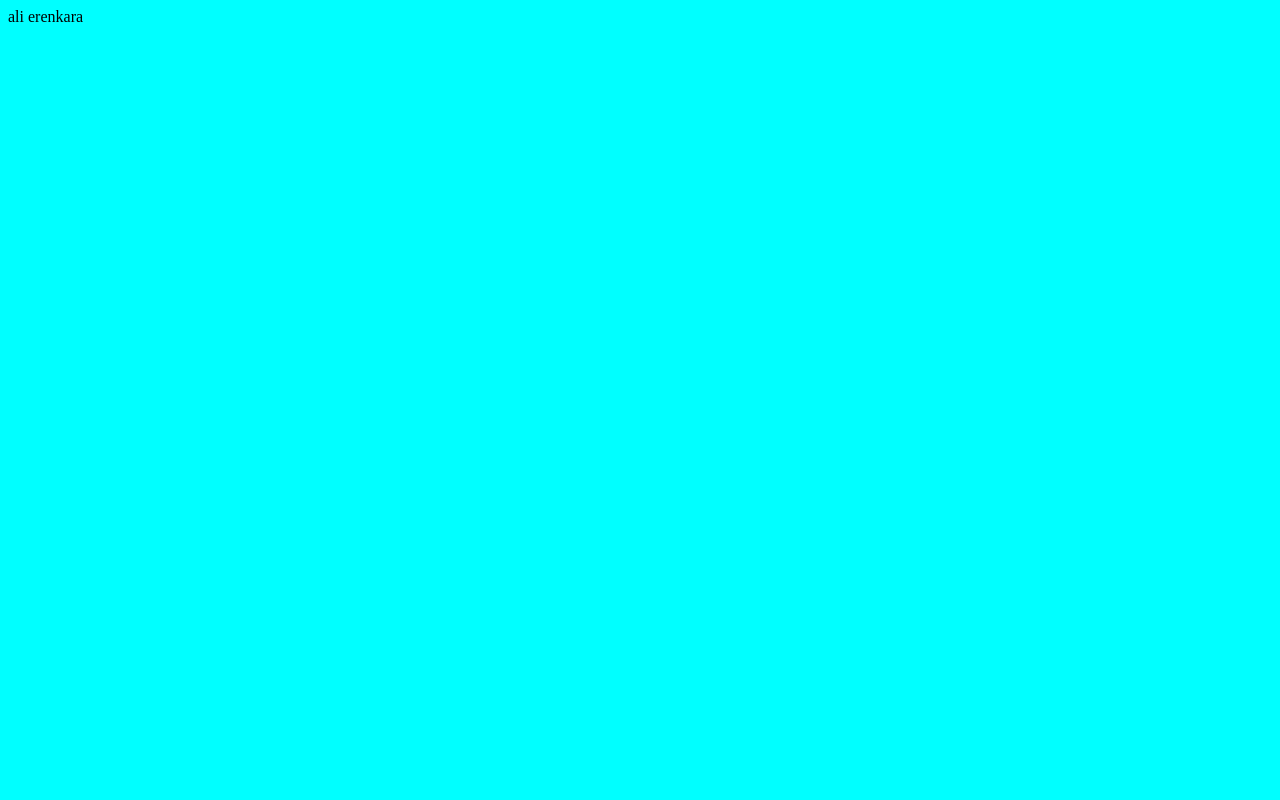
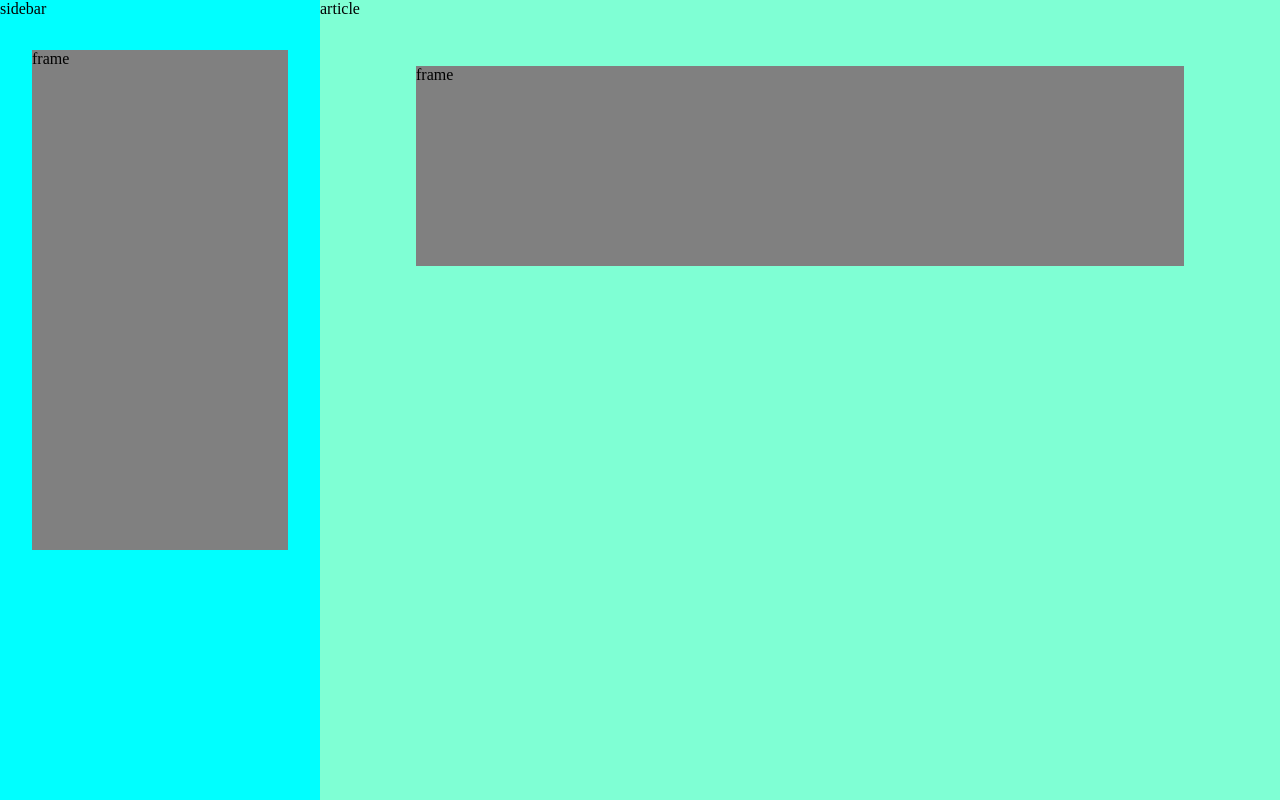
Before and after one commit to alierenkara/alierenkaracom, a React app: page / in a window 1280 px wide. Shown: the top 800 px of the page. Built offline with nearby package versions, Linux system fonts and the light colour scheme.

Commit message:
layout edit

```diff
--- a/package.json
+++ b/package.json
@@ -15,7 +15,8 @@
     "babel-preset-stage-0": "^6.24.1",
     "express": "^4.16.4",
     "react": "^16.6.3",
-    "react-dom": "^16.6.3"
+    "react-dom": "^16.6.3",
+    "react-responsive": "^6.0.1"
   },
   "devDependencies": {
     "babel-core": "^6.26.3",
--- a/src/assets/style.css
+++ b/src/assets/style.css
@@ -1,4 +1,52 @@
-html
-body{
-    background-color: aqua;
+body {
+  background-color: black;
+  margin: 0;
+  padding: 0;
 }
+
+.sidebar {
+  float: left;
+  width: 25%;
+  height: 1200px;
+  background-color: aqua;
+  align-items: center;
+}
+
+.sidebar .frame {
+  background-color: grey;
+  width: 80%;
+  height: 500px;
+  margin: 10%;
+}
+
+.article {
+  float: left;
+  width: 75%;
+  height: 1200px;
+  background-color: aquamarine;
+  align-items: center;
+}
+
+.article .frame {
+  margin: 5% 10% 5% 10% ;
+  background-color: gray;
+  width: 80%;
+  height: 200px;
+}
+
+.mobile-app .sidebar {
+  width: 100%;
+  height: 150px;
+  align-items: center;
+}
+
+.mobile-app .sidebar .frame{
+  height: 100px;
+  margin:auto;
+}
+
+.mobile-app .article {
+  width: 100%;
+  height: 1200px;
+  align-items: center;
+}
--- a/src/components/App.js
+++ b/src/components/App.js
@@ -1,12 +1,31 @@
-import React,{Component} from 'react';
+import React, { Component } from "react";
+import Article from "./article";
+import Sidebar from "./sidebar";
+import MediaQuery from "react-responsive";
 
 export class App extends React.Component {
-    constructor(props){
-        super(props);
-    }
-    render(){
-        return <div className="deneme"> ali erenkara  </div>
-    }
+  constructor(props) {
+    super(props);
+  }
+  render() {
+    return (
+      <MediaQuery minWidth={699}>
+        {matches => {
+          return matches ? (
+            <div className="app">
+              <Sidebar />
+              <Article />
+            </div>
+          ) : (
+            <div className="mobile-app">
+              <Sidebar />
+              <Article />
+            </div>
+          );
+        }}
+      </MediaQuery>
+    );
+  }
 }
 
 export default App;
--- /dev/null
+++ b/src/components/article.js
@@ -0,0 +1,17 @@
+import React, { Component } from "react";
+
+export class Article extends React.Component {
+  constructor(props) {
+    super(props);
+  }
+  render() {
+    return (
+      <div className="article">
+        article
+        <div className="frame">frame</div>
+      </div>
+    );
+  }
+}
+
+export default Article;
--- /dev/null
+++ b/src/components/sidebar.js
@@ -0,0 +1,19 @@
+import React, { Component } from "react";
+
+export class Sidebar extends React.Component {
+  constructor(props) {
+    super(props);
+  }
+  render() {
+    return (
+      <div className="sidebar">
+        sidebar
+        <div className="frame">
+            frame
+        </div>
+      </div>
+    );
+  }
+}
+
+export default Sidebar;
```
Also changed, not shown: dist/bundle.js.
